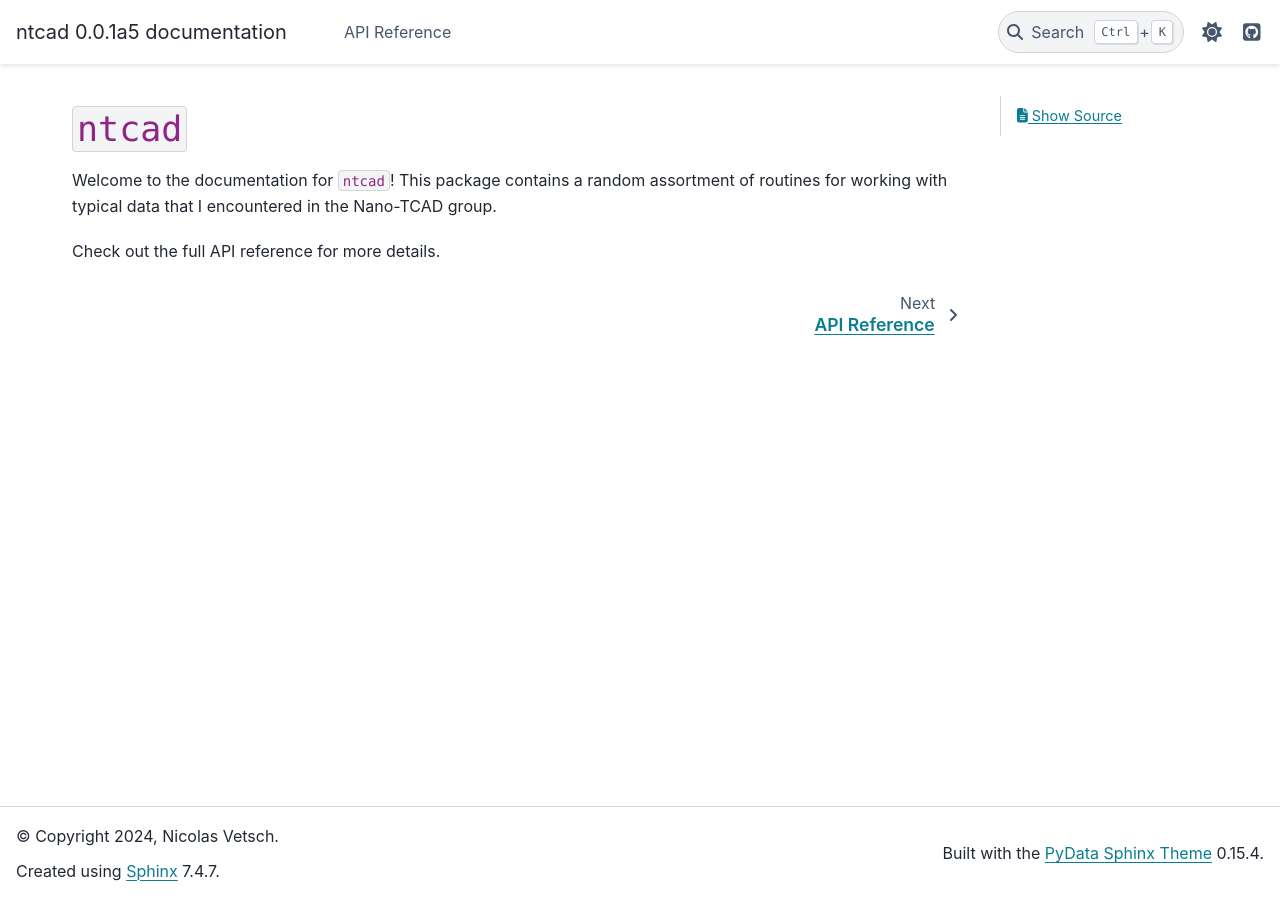
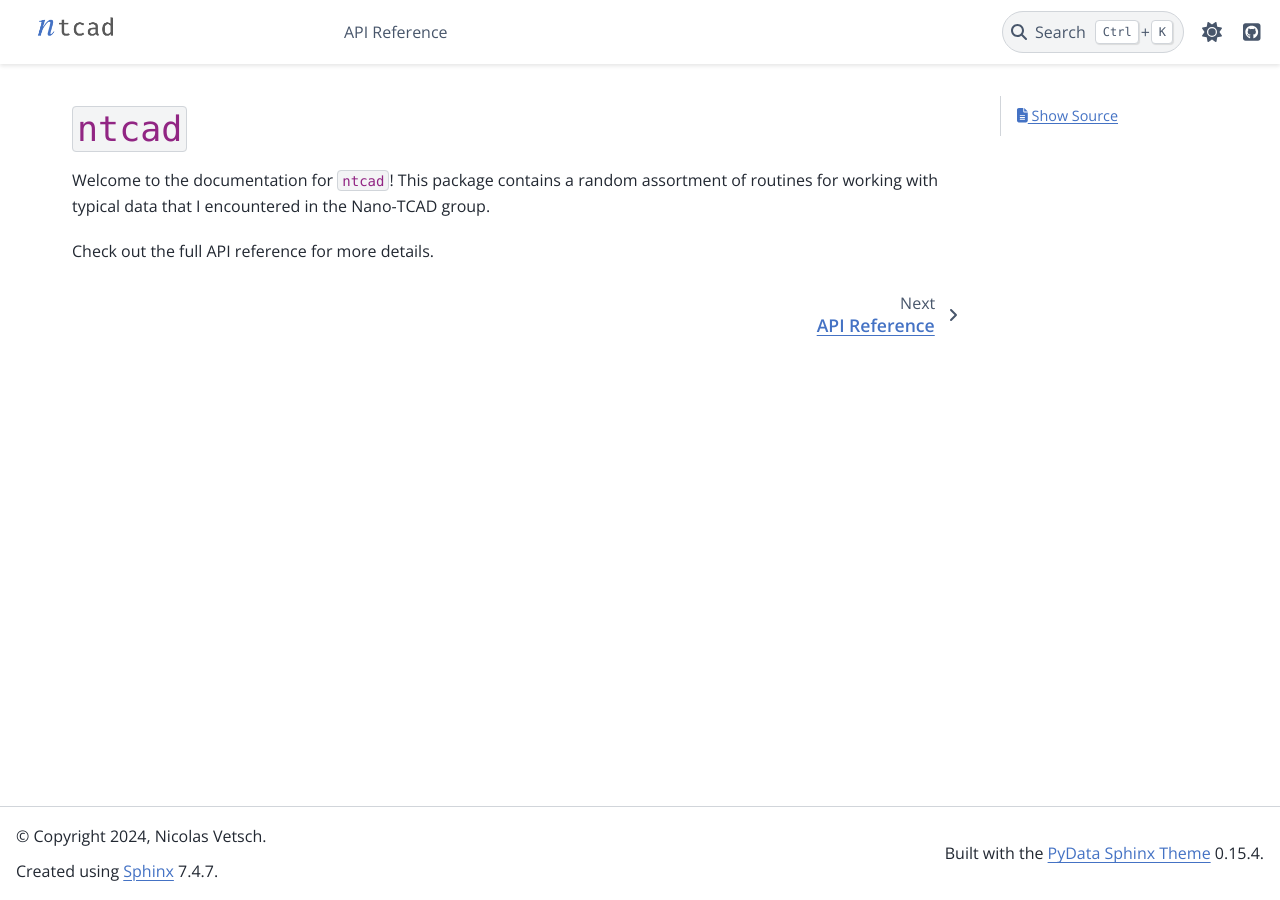
Before and after one commit to vetschn/ntcad, a Sphinx documentation site: the page built from doc/source/index.rst, in a window 1280 px wide. Built offline with Sphinx 7.4.7 and the PyData theme 0.15.4, drawn with Linux system fonts in a browser that asks for light colours; cross-references to code outside the pages are shown as plain code.

Commit message:
Update README.md and add favicon and logo files

```diff
--- a/doc/source/_static/ntcad.css
+++ b/doc/source/_static/ntcad.css
@@ -1,6 +1,27 @@
 @import url('https://fonts.googleapis.com/css2?family=Open+Sans:ital,wght@0,400;0,600;1,400;1,600&display=swap');
+
+
+
+.navbar-brand img {
+  height: 75px;
+}
+
+.navbar-brand {
+  height: 75px;
+}
 
 body {
   font-family: 'Open Sans', sans-serif;
   font-size: 1em;
 }
+
+
+html[data-theme="light"] {
+  --pst-color-primary: #4472c4;
+  --pst-color-inline-code-links: #4472c4;
+}
+
+html[data-theme="dark"] {
+  --pst-color-primary: #4472c4;
+  --pst-color-inline-code-links: #4472c4;
+}
--- a/doc/source/conf.py
+++ b/doc/source/conf.py
@@ -126,6 +126,10 @@ html_theme = "pydata_sphinx_theme"
 # further.  For a list of options available for each theme, see the
 # documentation.
 html_theme_options = {
+    "logo": {
+        "image_light": "_static/ntcad_logo.png",
+        "image_dark": "_static/ntcad_logo_dark.png",
+    },
     "github_url": "https://github.com/vetschn/ntcad",
     "collapse_navigation": True,
     "icon_links": [],  # See https://github.com/pydata/pydata-sphinx-theme/issues/1220
@@ -149,14 +153,14 @@ html_context = {"default_mode": "light"}
 # The name of an image file (within the static path) to use as favicon of the
 # docs.  This file should be a Windows icon file (.ico) being 16x16 or 32x32
 # pixels large.
-# html_favicon = None
+html_favicon = "_static/favicon/favicon.ico"
 
 # Add any paths that contain custom static files (such as style sheets) here,
 # relative to this directory. They are copied after the builtin static files,
 # so a file named "default.css" will overwrite the builtin "default.css".
 html_static_path = ["_static"]
 
-html_css_files = ["css/ntcad.css"]
+html_css_files = ["ntcad.css"]
 
 # Add any extra paths that contain custom files (such as robots.txt or
 # .htaccess) here, relative to this directory. These files are copied
```
Also changed, not shown: README.md (+3 -1 lines), doc/source/_static/favicon/android-chrome-192x192.png (added), doc/source/_static/favicon/apple-touch-icon.png (added), doc/source/_static/favicon/favicon-16x16.png (added), doc/source/_static/favicon/favicon-32x32.png (added), doc/source/_static/favicon/favicon.ico (added), doc/source/_static/ntcad_logo.png (added), doc/source/_static/ntcad_logo_dark.png (added), ntcad_logo.png (added).
